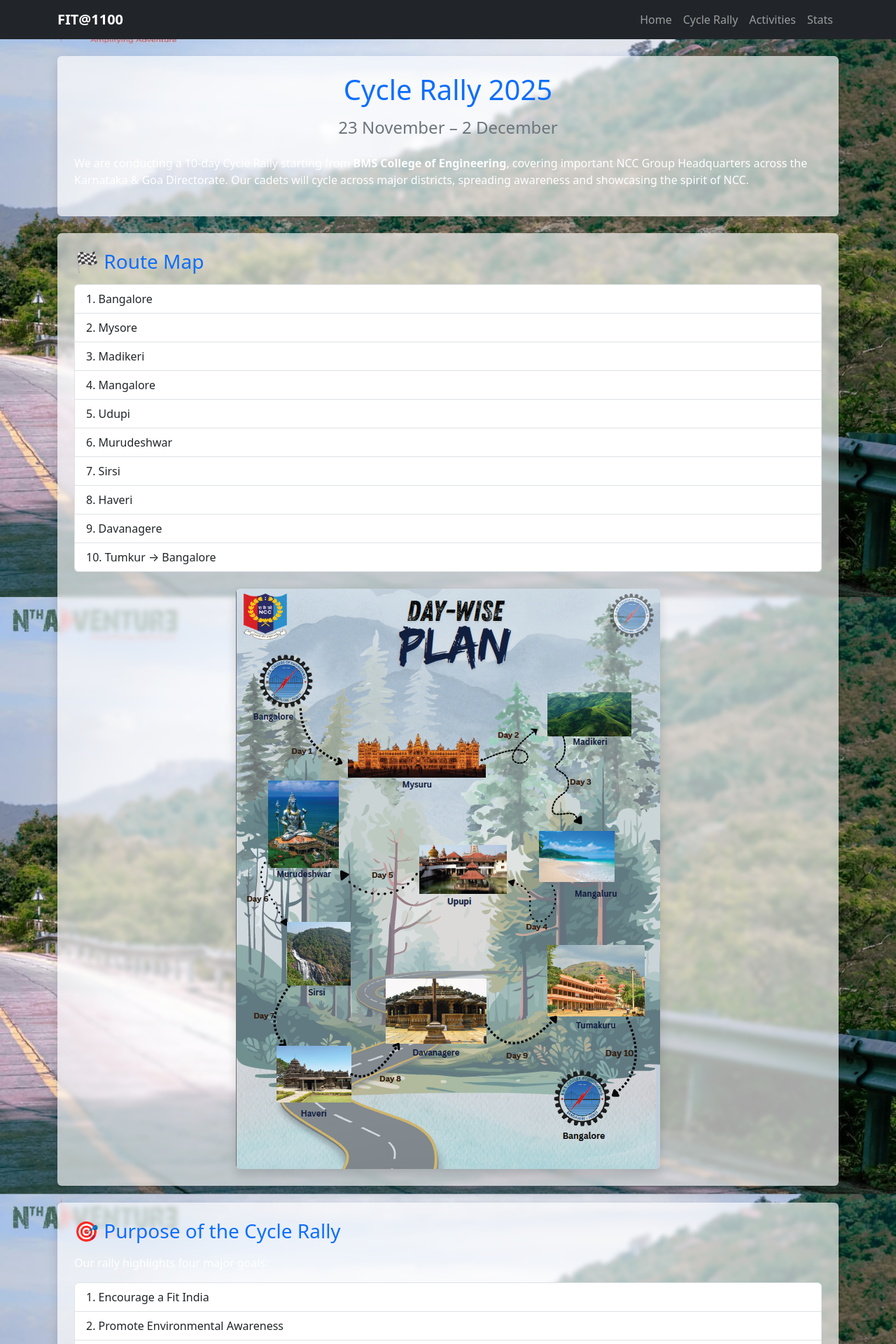
After one commit to Prahladhnc/Fit1300, a Flask app: page /cycle-rally in a window 1280 px wide. The commit adds this page. Shown: the top 1920 px of the page at 70% size. Run offline with Flask 3, Linux system fonts and the light colour scheme.

Commit message:
cycle rally page added

```diff
--- a/app.py
+++ b/app.py
@@ -66,6 +66,9 @@ def show_stats():
     session.close()
     return render_template("stats.html", stats=stats)
 
+@app.route("/cycle-rally")
+def cycle_rally():
+    return render_template("cycle_rally.html", title="Cycle Rally | FIT@1100")
 
 if __name__ == "__main__":
     app.run(debug=True)
--- a/static/css/styles.css
+++ b/static/css/styles.css
@@ -51,3 +51,8 @@ nav, footer, .container {
     box-shadow: 0 4px 20px rgba(0, 0, 0, 0.1);
     display: inline-block; /* keeps it neatly centered */
 }
+
+.rally-box {
+    background: rgba(255, 255, 255, 0.65);
+    backdrop-filter: blur(3px);
+}
--- a/templates/base.html
+++ b/templates/base.html
@@ -17,8 +17,10 @@
             <div class="collapse navbar-collapse" id="navbarNav">
                 <ul class="navbar-nav ms-auto">
                     <li class="nav-item"><a class="nav-link" href="/">Home</a></li>
+                    <li class="nav-item"><a class="nav-link" href="/cycle-rally">Cycle Rally</a></li>
                     <li class="nav-item"><a class="nav-link" href="/activities">Activities</a></li>
                     <li class="nav-item"><a class="nav-link" href="/stats">Stats</a></li>
+
                 </ul>
             </div>
         </div>
--- /dev/null
+++ b/templates/cycle_rally.html
@@ -0,0 +1,57 @@
+{% extends "base.html" %}
+{% block content %}
+
+<div class="rally-box p-4 mb-4 rounded shadow">
+    <h1 class="text-center text-primary mb-3">Cycle Rally 2025</h1>
+    <h4 class="text-center text-secondary">23 November – 2 December</h4>
+
+    <p class="mt-4">
+        We are conducting a 10-day Cycle Rally starting from <strong>BMS College of Engineering</strong>,
+        covering important NCC Group Headquarters across the Karnataka & Goa Directorate.
+        Our cadets will cycle across major districts, spreading awareness and showcasing the spirit of NCC.
+    </p>
+</div>
+
+<div class="rally-box p-4 mb-4 rounded shadow">
+    <h3 class="text-primary mb-3">🏁 Route Map</h3>
+
+    <ul class="list-group mb-4">
+        <li class="list-group-item">1. Bangalore</li>
+        <li class="list-group-item">2. Mysore</li>
+        <li class="list-group-item">3. Madikeri</li>
+        <li class="list-group-item">4. Mangalore</li>
+        <li class="list-group-item">5. Udupi</li>
+        <li class="list-group-item">6. Murudeshwar</li>
+        <li class="list-group-item">7. Sirsi</li>
+        <li class="list-group-item">8. Haveri</li>
+        <li class="list-group-item">9. Davanagere</li>
+        <li class="list-group-item">10. Tumkur → Bangalore</li>
+    </ul>
+
+    <div class="text-center">
+        <img src="{{ url_for('static', filename='images/daywiseplan.png') }}"
+             class="img-fluid rounded shadow"
+             alt="Daywise Route Plan">
+    </div>
+</div>
+
+<div class="rally-box p-4 mb-4 rounded shadow">
+    <h3 class="text-primary mb-3">🎯 Purpose of the Cycle Rally</h3>
+
+    <p>Our rally highlights four major goals:</p>
+
+    <ul class="list-group mb-4">
+        <li class="list-group-item">1. Encourage a Fit India</li>
+        <li class="list-group-item">2. Promote Environmental Awareness</li>
+        <li class="list-group-item">3. Promote Adventure Activities</li>
+        <li class="list-group-item">4. Inspire Youth to Join NCC</li>
+    </ul>
+
+    <div class="text-center">
+        <img src="{{ url_for('static', filename='images/purpose.png') }}"
+             class="img-fluid rounded shadow"
+             alt="Purpose of Rally">
+    </div>
+</div>
+
+{% endblock %}
```
Also changed, not shown: static/images/daywiseplan.png (added), static/images/purpose.png (added).
